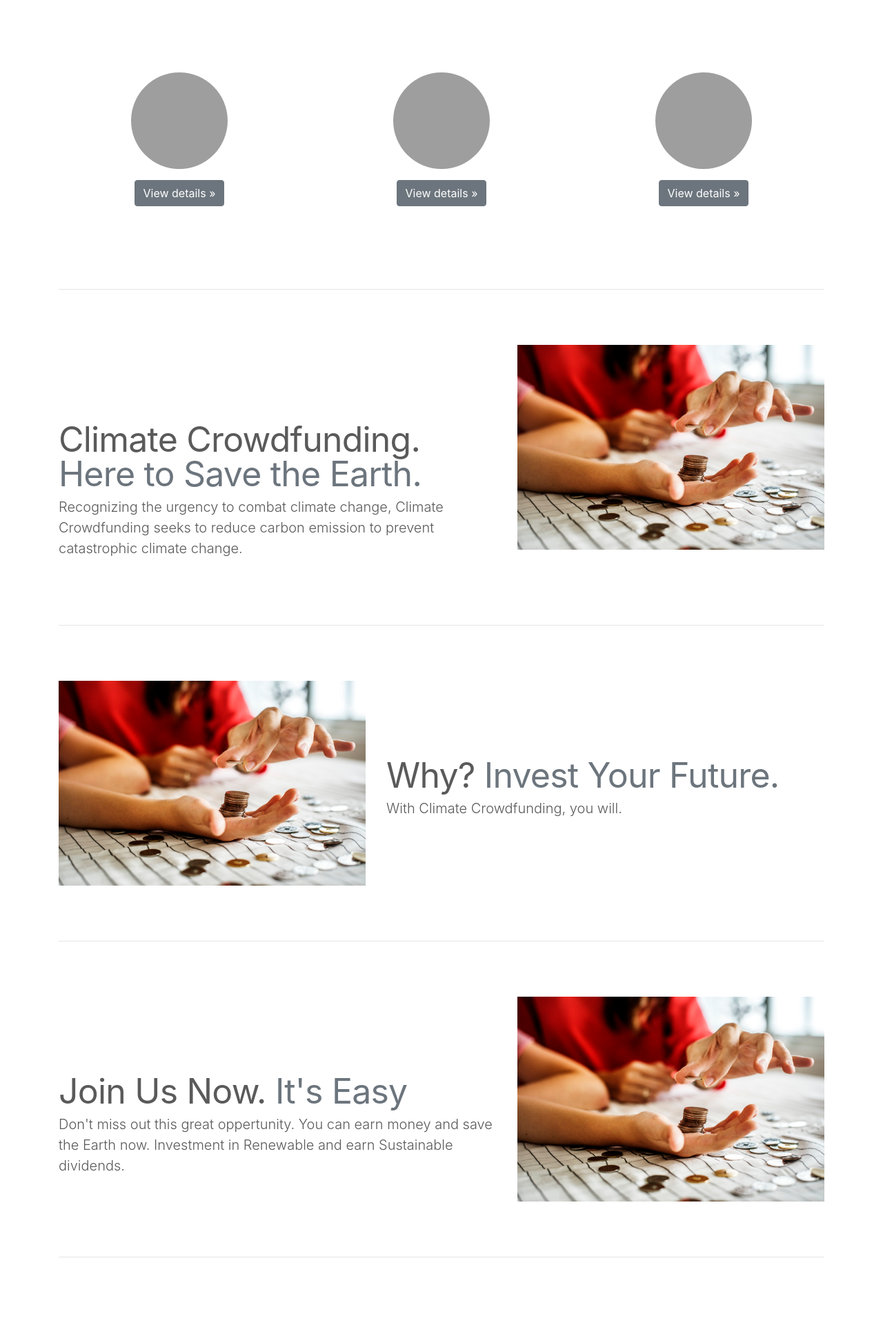
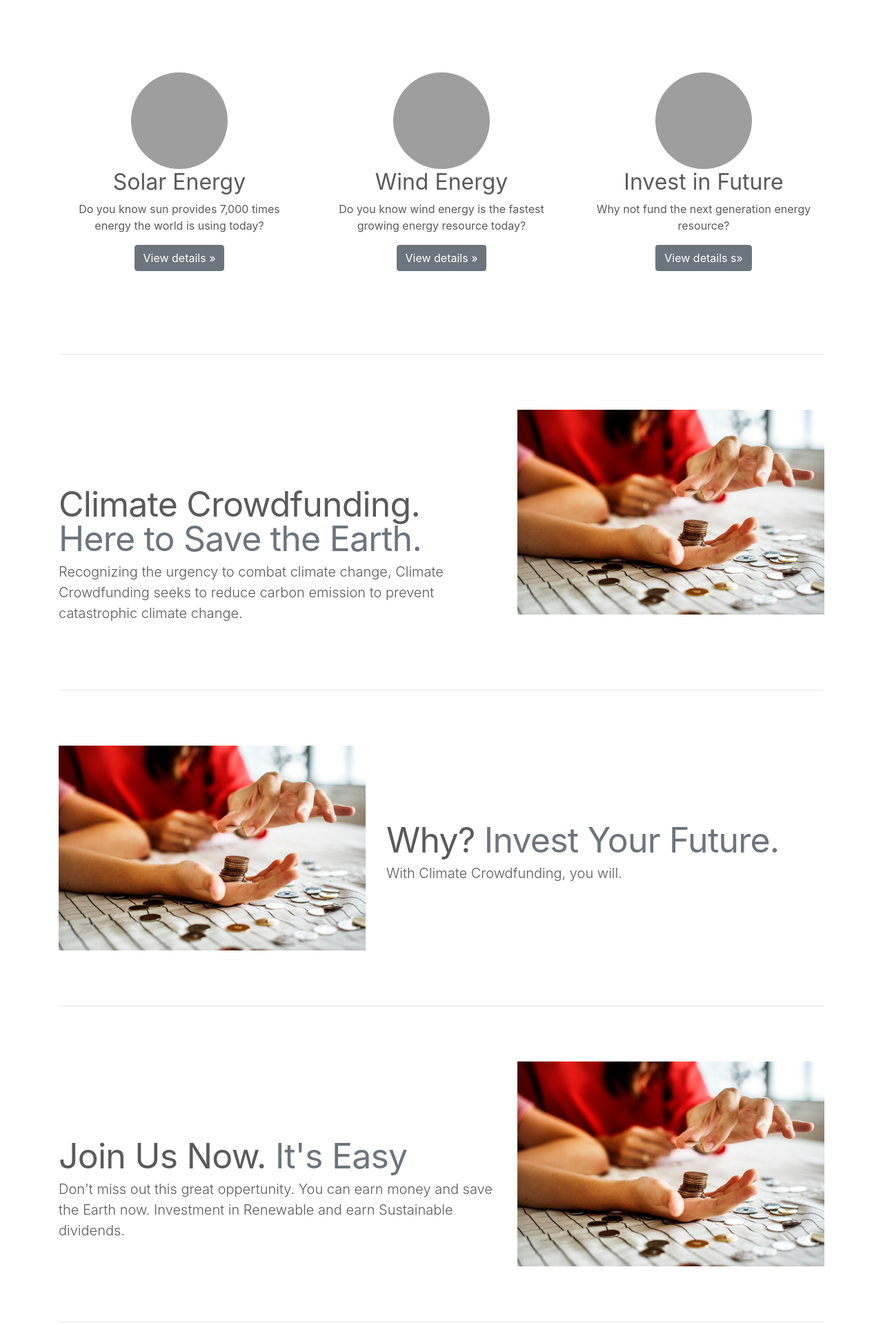
Before and after one commit to raymond180/Climate-Crowdfunding, a PHP site: page / in a window 1280 px wide. Shown: the part 519-2440 px from the top of the page at 69% size. Run offline with PHP 8.4, Linux system fonts and the light colour scheme; grey boxes are pictures that could not be loaded.

Commit message:
index and solar page

```diff
--- a/index.php
+++ b/index.php
@@ -17,26 +17,26 @@
         <main role="main">
         <!-- Carousel Start --><?php require_once'carousel.php'; ?><!-- Carousel End -->
 
-        <!-- Container Start -->
+            <!-- Container Start -->
             <div class="container about">
                 <div class="row">
                     <div class="col-lg-4">
-                        <img class="rounded-circle" src="./images/" alt="Generic placeholder image" width="140" height="140">
-                        <h2></h2>
-                        <p></p>
-                        <p><a class="btn btn-secondary" href="menu.php" role="button">View details &raquo;</a></p>
+                        <img class="rounded-circle" src="./images/" alt="Solar Energy image" width="140" height="140">
+                        <h2>Solar Energy</h2>
+                        <p>Do you know sun provides 7,000 times energy the world is using today?</p>
+                        <p><a class="btn btn-secondary" href="solar-energy.php" role="button">View details &raquo;</a></p>
                     </div><!-- /.col-lg-4 -->
                     <div class="col-lg-4">
-                        <img class="rounded-circle" src="./images/" alt="Generic placeholder image" width="140" height="140">
-                        <h2></h2>
-                        <p> </p>
-                        <p><a class="btn btn-secondary" href="menu.php" role="button">View details &raquo;</a></p>
+                        <img class="rounded-circle" src="./images/" alt="Wind Energy image" width="140" height="140">
+                        <h2>Wind Energy</h2>
+                        <p>Do you know wind energy is the fastest growing energy resource today?</p>
+                        <p><a class="btn btn-secondary" href="wind-energy.php" role="button">View details &raquo;</a></p>
                     </div><!-- /.col-lg-4 -->
                     <div class="col-lg-4">
-                        <img class="rounded-circle" src="./images/" alt="Generic placeholder image" width="140" height="140">
-                        <h2></h2>
-                        <p> </p>
-                        <p><a class="btn btn-secondary" href="menu.php" role="button">View details &raquo;</a></p>
+                        <img class="rounded-circle" src="./images/" alt="Money image" width="140" height="140">
+                        <h2>Invest in Future</h2>
+                        <p>Why not fund the next generation energy resource?</p>
+                        <p><a class="btn btn-secondary" href=".php" role="button">View details s&raquo;</a></p>
                     </div><!-- /.col-lg-4 -->
                 </div><!-- /.row -->
 
--- a/navbar.php
+++ b/navbar.php
@@ -19,7 +19,7 @@
                         <li class="nav-item dropdown">
                             <a class="nav-link dropdown-toggle" href="#" id="navbarDropdown" role="button" data-toggle="dropdown" aria-haspopup="true" aria-expanded="false">Renewable Energy</a>
                             <div class="dropdown-menu" aria-labelledby="navbarDropdown">
-                                <a class="dropdown-item" href="./soloar-energy.php">Solar Energy</a>
+                                <a class="dropdown-item" href="./solar-energy.php">Solar Energy</a>
                                 <a class="dropdown-item" href="./wind-energy.php">Wind Energy</a>
                             </div>
                         </li>
```
Also changed, not shown: connect_database_error.php (added, +30 -0 lines), solar-energy.php (added, +41 -0 lines), sqlcommands.sql (added, +68 -0 lines), images/solar-irradiance.jpg (added), 2 other files.
